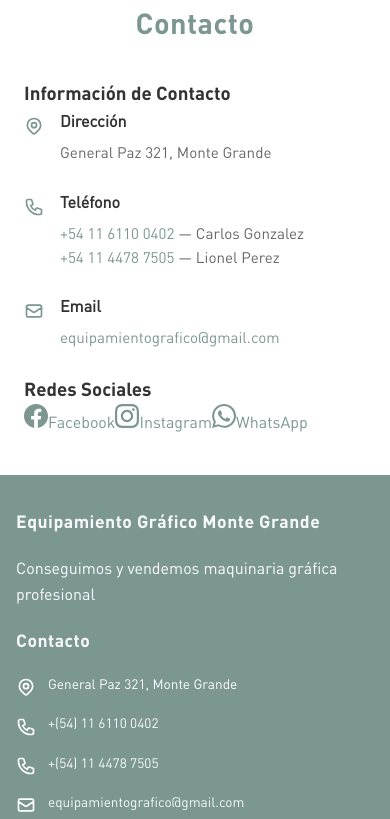
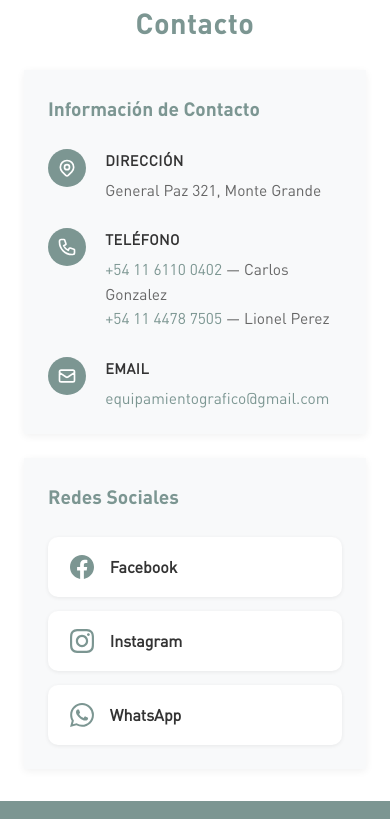
Before and after one commit to CamilaElizabetMartinez/equipamiento-grafico, a React (Vite) app in the folder client/: page /contacto in a window 390 px wide. Shown: the part 424-1243 px from the top of the page. Built offline with nearby package versions, Linux system fonts and the light colour scheme; no server answers.

Commit message:
refactor: simplificar y reorganizar estilos de página de contacto

```diff
--- a/client/src/pages/Contacto.css
+++ b/client/src/pages/Contacto.css
@@ -1,277 +1,140 @@
+/* ── Página ── */
 .contacto {
   padding: 3.5rem 0;
   min-height: 60vh;
 }
 
 .page-title {
-  text-align: center;
-  font-size: 2.8rem;
+  margin-bottom: 3rem;
   color: var(--primary-color);
-  margin-bottom: 3.5rem;
+  font-size: 2.6rem;
   font-weight: 700;
   letter-spacing: 0.5px;
+  text-align: center;
 }
 
-.contacto-content {
+/* ── Layout ── */
+.contacto-grid {
   display: flex;
-  flex-wrap: wrap;
-  gap: 3.5rem;
-  align-items: flex-start;
+  gap: 2rem;
+  align-items: stretch;
 }
 
-.contacto-image {
+.contact-card {
   flex: 1;
-  min-width: 300px;
-  border-radius: 12px;
-  overflow: hidden;
-  box-shadow: var(--shadow);
-  transition: transform 0.3s ease;
+  display: flex;
+  flex-direction: column;
+  padding: 2.5rem;
+  background: #f8f9fa;
+  box-shadow: 0 2px 8px rgba(0, 0, 0, 0.06);
 }
 
-.contacto-image:hover {
-  transform: scale(1.02);
-  box-shadow: var(--shadow-hover);
-}
-
-.contacto-image img {
-  width: 100%;
-  height: auto;
-  display: block;
-}
-
-.contacto-info {
-  flex: 1;
-  min-width: 300px;
-  display: flex;
-  flex-direction: column;
-  gap: 2.5rem;
-}
-
-.about-section p {
-  line-height: 1.9;
-  color: var(--text-dark);
-  margin-bottom: 1.2rem;
-  text-align: justify;
-  font-size: 1.05rem;
-}
-
-.signature {
-  margin-top: 2rem;
+.card-title {
+  margin-bottom: 2rem;
   color: var(--primary-color);
-  font-weight: 600;
-  font-size: 1.1rem;
-  font-style: italic;
-}
-
-.contact-details {
-  background-color: #f8f9fa;
-  padding: 2.5rem;
-  border-radius: 12px;
-  border-left: 5px solid var(--primary-color);
-  box-shadow: 0 2px 8px rgba(0, 0, 0, 0.05);
-}
-
-.contact-details h3 {
-  color: var(--primary-color);
-  margin-bottom: 2rem;
-  font-size: 1.7rem;
+  font-size: 1.4rem;
   font-weight: 700;
 }
 
+/* ── Items de contacto ── */
 .contact-item {
   display: flex;
-  gap: 1.3rem;
-  margin-bottom: 1.8rem;
+  gap: 1.2rem;
   align-items: flex-start;
+  margin-bottom: 1.6rem;
+}
+
+.contact-item:last-child {
+  margin-bottom: 0;
 }
 
 .contact-icon {
-  font-size: 1.7rem;
+  display: flex;
+  align-items: center;
+  justify-content: center;
   flex-shrink: 0;
-  color: var(--primary-color);
+  width: 38px;
+  height: 38px;
+  background: var(--primary-color);
+  border-radius: 50%;
+  color: white;
 }
 
 .contact-item strong {
   display: block;
+  margin-bottom: 0.35rem;
   color: var(--text-dark);
-  margin-bottom: 0.4rem;
-  font-size: 1.1rem;
+  font-size: 0.9rem;
   font-weight: 700;
+  text-transform: uppercase;
+  letter-spacing: 0.5px;
 }
 
 .contact-item p {
+  margin: 0;
   color: var(--text-light);
-  margin: 0;
+  font-size: 0.97rem;
   line-height: 1.6;
-  font-size: 1rem;
 }
 
 .contact-item a {
   color: var(--primary-color);
+  font-weight: 500;
   text-decoration: none;
-  font-weight: 500;
-  transition: all 0.3s ease;
+  transition: color 0.2s ease;
 }
 
 .contact-item a:hover {
   text-decoration: underline;
-  color: #6a847f;
 }
 
-.social-links {
-  margin-top: 2.5rem;
-  padding-top: 2rem;
-  border-top: 2px solid var(--border-color);
+/* ── Redes sociales ── */
+.social-grid {
+  display: flex;
+  flex-direction: column;
+  flex: 1;
+  gap: 0.9rem;
 }
 
-.social-links h4 {
-  color: var(--primary-color);
-  margin-bottom: 1.3rem;
-  font-size: 1.3rem;
-  font-weight: 700;
+.social-card-item {
+  display: flex;
+  align-items: center;
+  gap: 1rem;
+  padding: 1rem 1.3rem;
+  background: white;
+  border: 1.5px solid transparent;
+  border-radius: 10px;
+  box-shadow: 0 1px 4px rgba(0, 0, 0, 0.07);
+  color: var(--text-dark);
+  font-size: 1rem;
+  font-weight: 600;
+  text-decoration: none;
+  transition: all 0.25s ease;
 }
 
-.social-link-contact {
-  display: flex;
-  align-items: center;
-  gap: 0.8rem;
-  color: var(--text-dark);
-  text-decoration: none;
-  padding: 0.7rem 0;
-  transition: all 0.3s ease;
-  font-size: 1.05rem;
+.social-card-item:hover {
+  border-color: var(--primary-color);
+  color: var(--primary-color);
+  box-shadow: 0 4px 12px rgba(0, 0, 0, 0.1);
+  transform: translateY(-2px);
 }
 
-.social-link-contact:hover {
-  color: var(--primary-color);
-  transform: translateX(8px);
-}
-
-@media (min-width: 769px) and (max-width: 1024px) {
-  .contacto {
-    padding: 3rem 0;
-  }
-
-  .page-title {
-    font-size: 2.4rem;
-    margin-bottom: 3rem;
-  }
-
-  .contacto-content {
-    gap: 2.8rem;
-  }
-
-  .contact-details {
-    padding: 2rem;
-  }
-
-  .contact-details h3 {
-    font-size: 1.5rem;
-  }
+/* ── Responsive ── */
+@media (max-width: 1024px) {
+  .page-title { font-size: 2.2rem; }
+  .contacto-grid { gap: 1.5rem; }
+  .contact-card { padding: 2rem; }
 }
 
 @media (max-width: 768px) {
-  .contacto {
-    padding: 2.5rem 0;
-  }
-
-  .page-title {
-    font-size: 2.2rem;
-    margin-bottom: 2.5rem;
-  }
-
-  .contacto-content {
-    flex-direction: column;
-    gap: 2.5rem;
-  }
-
-  .contacto-image {
-    min-width: 100%;
-    border-radius: 10px;
-  }
-
-  .contacto-info {
-    min-width: 100%;
-    gap: 2rem;
-  }
-
-  .about-section p {
-    text-align: left;
-    font-size: 1rem;
-    line-height: 1.8;
-  }
-
-  .contact-details {
-    padding: 2rem;
-  }
-
-  .contact-details h3 {
-    font-size: 1.5rem;
-    margin-bottom: 1.5rem;
-  }
-
-  .contact-item {
-    gap: 1rem;
-    margin-bottom: 1.5rem;
-  }
-
-  .contact-icon {
-    font-size: 1.5rem;
-  }
-
-  .signature {
-    font-size: 1rem;
-  }
+  .contacto { padding: 2.5rem 0; }
+  .page-title { font-size: 2rem; margin-bottom: 2rem; }
+  .contacto-grid { flex-direction: column; }
 }
 
 @media (max-width: 480px) {
-  .contacto {
-    padding: 2rem 0;
-  }
-
-  .page-title {
-    font-size: 1.8rem;
-    margin-bottom: 2rem;
-  }
-
-  .contacto-content {
-    gap: 2rem;
-  }
-
-  .contacto-info {
-    gap: 1.5rem;
-  }
-
-  .about-section p {
-    font-size: 0.95rem;
-  }
-
-  .contact-details {
-    padding: 1.5rem;
-  }
-
-  .contact-details h3 {
-    font-size: 1.3rem;
-  }
-
-  .contact-item strong {
-    font-size: 1rem;
-  }
-
-  .contact-item p {
-    font-size: 0.95rem;
-  }
-
-  .social-links h4 {
-    font-size: 1.15rem;
-  }
-
-  .social-link-contact {
-    font-size: 0.95rem;
-  }
-
-  .signature {
-    font-size: 0.95rem;
-    margin-top: 1.5rem;
-  }
+  .contacto { padding: 2rem 0; }
+  .page-title { font-size: 1.8rem; margin-bottom: 1.5rem; }
+  .contact-card { padding: 1.5rem; }
+  .card-title { font-size: 1.2rem; margin-bottom: 1.5rem; }
 }
```
